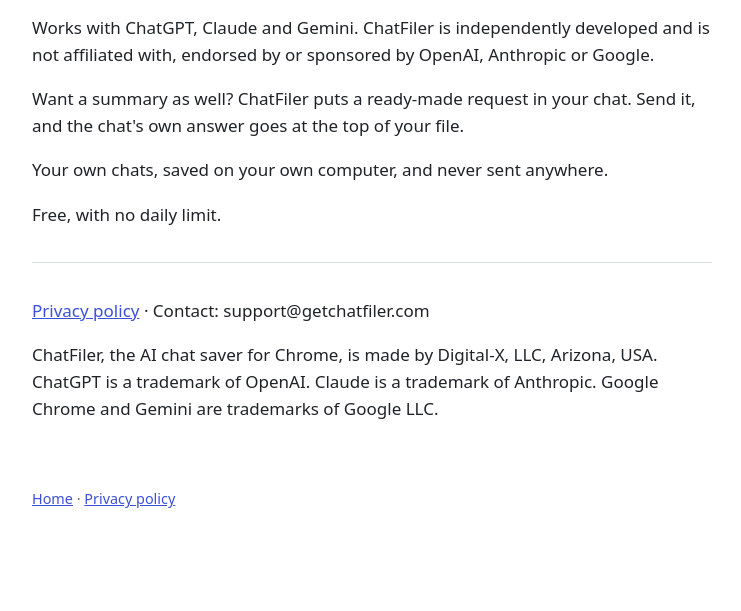
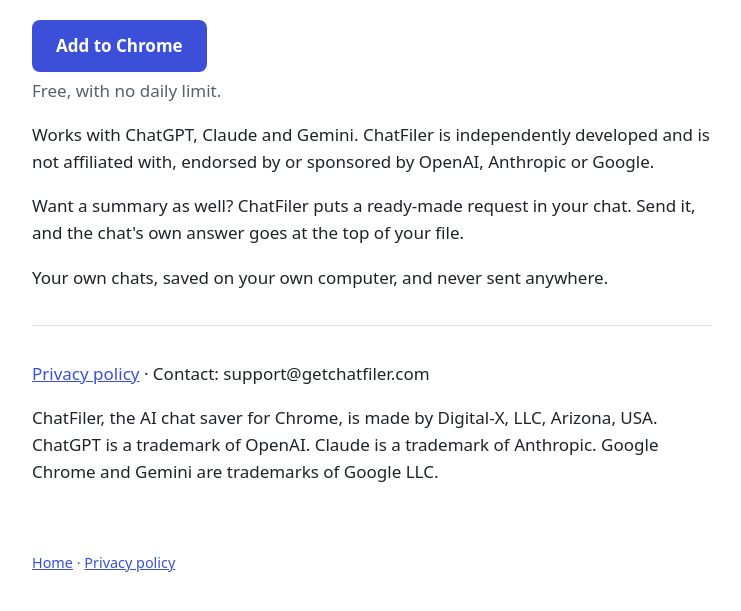
Before and after one commit to digitalx3d/chat-export, a plain HTML site: page index.html in a window 1280 px wide. Shown: the part 207-818 px from the top of the page, without its empty margins (268-1009 px from the left). Drawn offline with Linux system fonts and the light colour scheme.

Commit message:
ChatFiler site: Add to Chrome button near the top, linked to the live Chrome Web Store listing
Co-Authored-By: Claude Opus 5.5 <noreply@anthropic.com>

```diff
--- a/index.html
+++ b/index.html
@@ -13,10 +13,11 @@
 <main>
 <h1>ChatFiler: save your AI chats as files</h1>
 <p>Save a whole AI chat as a PDF or Markdown file, with every question you asked listed at the top.</p>
+<p class="cta"><a class="button" href="https://chromewebstore.google.com/detail/inddbfgmhjegblddjpgfmgikkogmaiki">Add to Chrome</a></p>
+<p>Free, with no daily limit.</p>
 <p>Works with ChatGPT, Claude and Gemini. ChatFiler is independently developed and is not affiliated with, endorsed by or sponsored by OpenAI, Anthropic or Google.</p>
 <p>Want a summary as well? ChatFiler puts a ready-made request in your chat. Send it, and the chat's own answer goes at the top of your file.</p>
 <p>Your own chats, saved on your own computer, and never sent anywhere.</p>
-<p>Free, with no daily limit.</p>
 <hr>
 <p><a href="privacy.html">Privacy policy</a> · Contact: support@getchatfiler.com</p>
 <p>ChatFiler, the AI chat saver for Chrome, is made by Digital-X, LLC, Arizona, USA. ChatGPT is a trademark of OpenAI. Claude is a trademark of Anthropic. Google Chrome and Gemini are trademarks of Google LLC.</p>
--- a/site.css
+++ b/site.css
@@ -8,6 +8,10 @@ h1{font-size:2rem;line-height:1.2;margin:.4em 0 .5em}
 h2{font-size:1.25rem;margin:1.8em 0 .4em}
 a{color:var(--accent)}
 a:focus-visible{outline:2px solid var(--accent);outline-offset:2px}
+.cta{margin:1.4em 0 .3em}
+.cta+p{margin-top:0;color:var(--muted)}
+.button{display:inline-block;padding:12px 24px;border-radius:8px;background:var(--accent);color:#fff;font-weight:650;text-decoration:none}
+.button:hover{background:#2f3fb0}
 hr{border:0;border-top:1px solid var(--line);margin:2em 0}
 li+li{margin-top:.25em}
 footer{max-width:720px;margin:0 auto;padding:0 20px 40px;color:var(--muted);font-size:.9rem}
```
